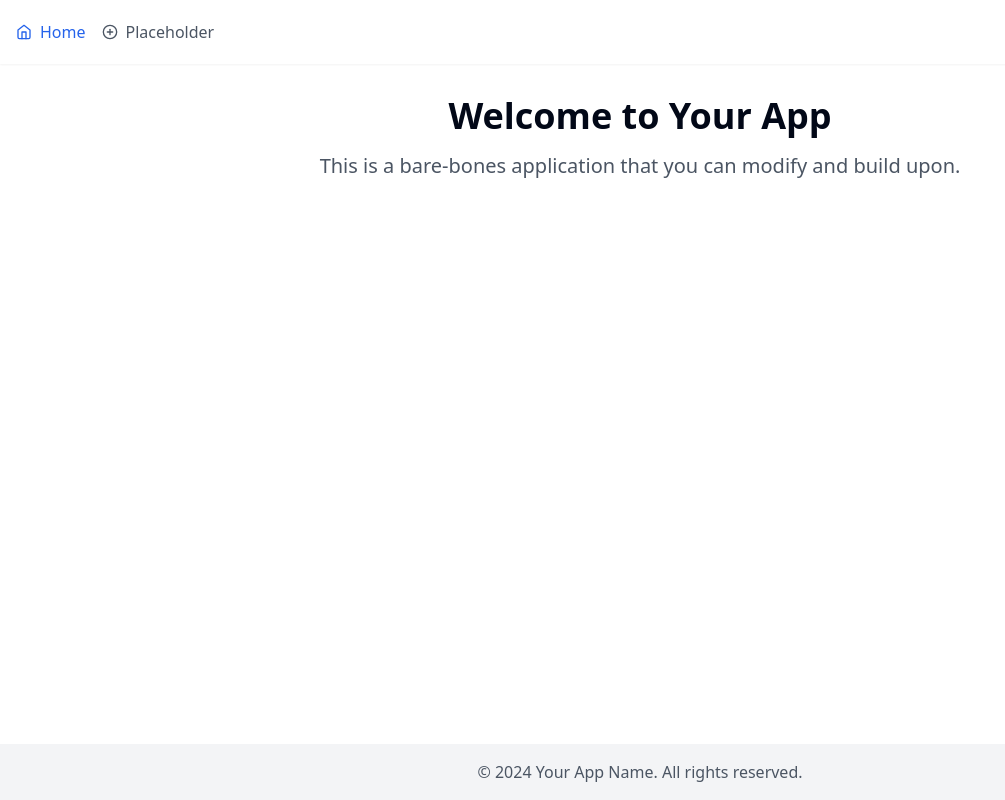
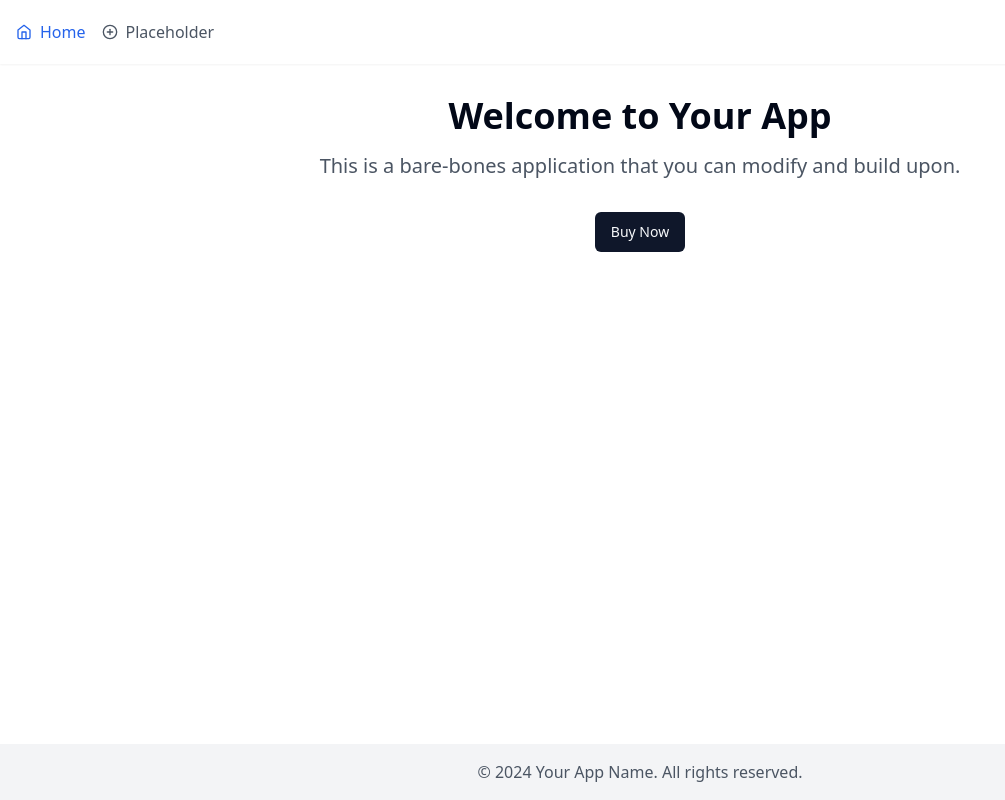
Before and after one commit to GPT-Engineer-App/customizeme, a React (Vite) app: page / in a window 1280 px wide. Shown: the whole page, without its empty margins (0-1005 px from the left). Built offline with nearby package versions, Linux system fonts and the light colour scheme.

Commit message:
Add "Buy Now" button with React spinner to HomePage

```diff
--- a/src/pages/HomePage.jsx
+++ b/src/pages/HomePage.jsx
@@ -1,10 +1,34 @@
+import { useState } from "react";
+import { Button } from "@/components/ui/button";
+import { Loader2 } from "lucide-react";
+
 const HomePage = () => {
+  const [isLoading, setIsLoading] = useState(false);
+
+  const handleBuyNow = () => {
+    setIsLoading(true);
+    // Simulate an API call or processing time
+    setTimeout(() => {
+      setIsLoading(false);
+    }, 2000);
+  };
+
   return (
     <div className="text-center">
       <h1 className="text-4xl font-bold mb-4">Welcome to Your App</h1>
-      <p className="text-xl text-gray-600">
+      <p className="text-xl text-gray-600 mb-8">
         This is a bare-bones application that you can modify and build upon.
       </p>
+      <Button onClick={handleBuyNow} disabled={isLoading}>
+        {isLoading ? (
+          <>
+            <Loader2 className="mr-2 h-4 w-4 animate-spin" />
+            Please wait
+          </>
+        ) : (
+          "Buy Now"
+        )}
+      </Button>
     </div>
   );
 };
```
